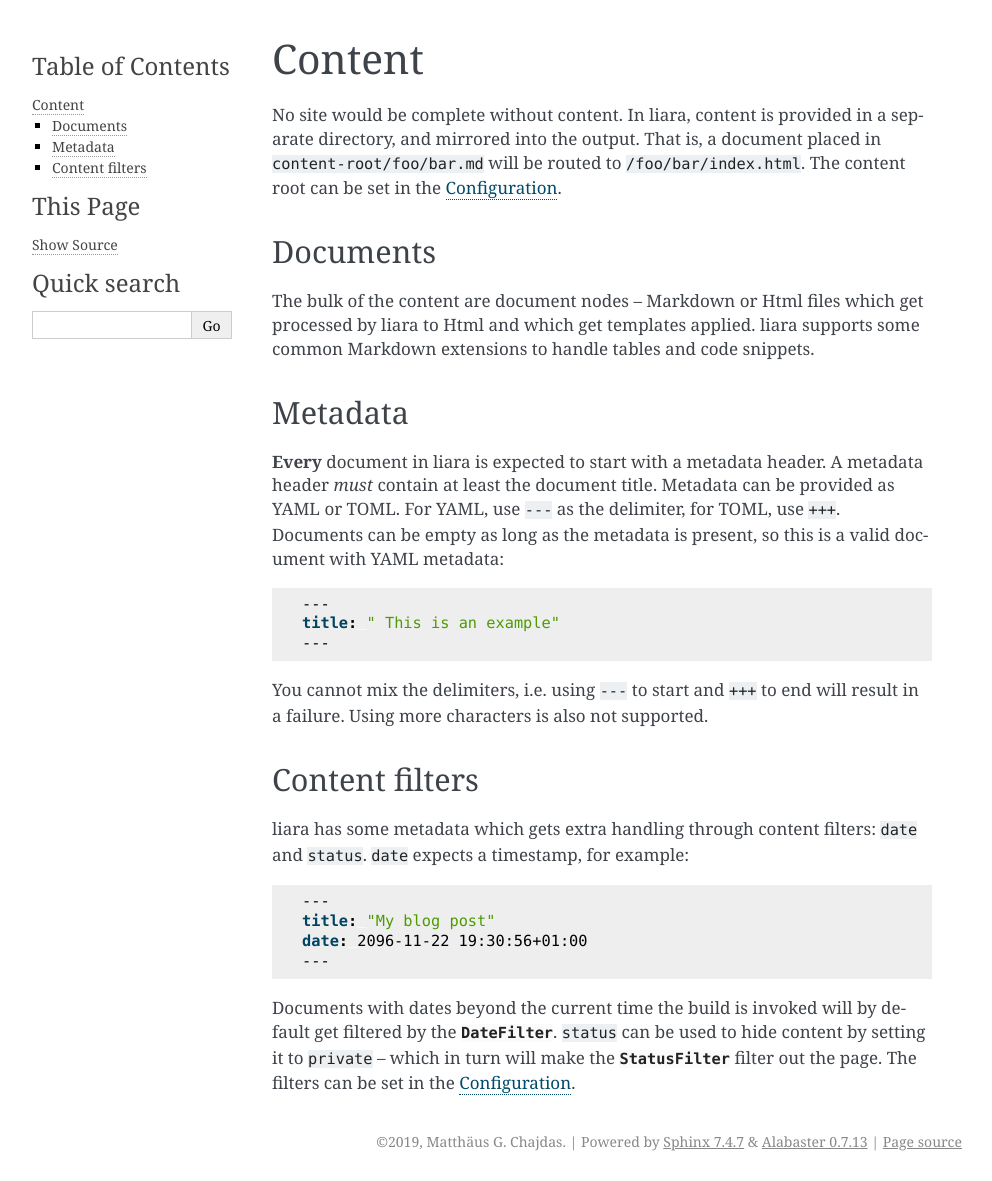
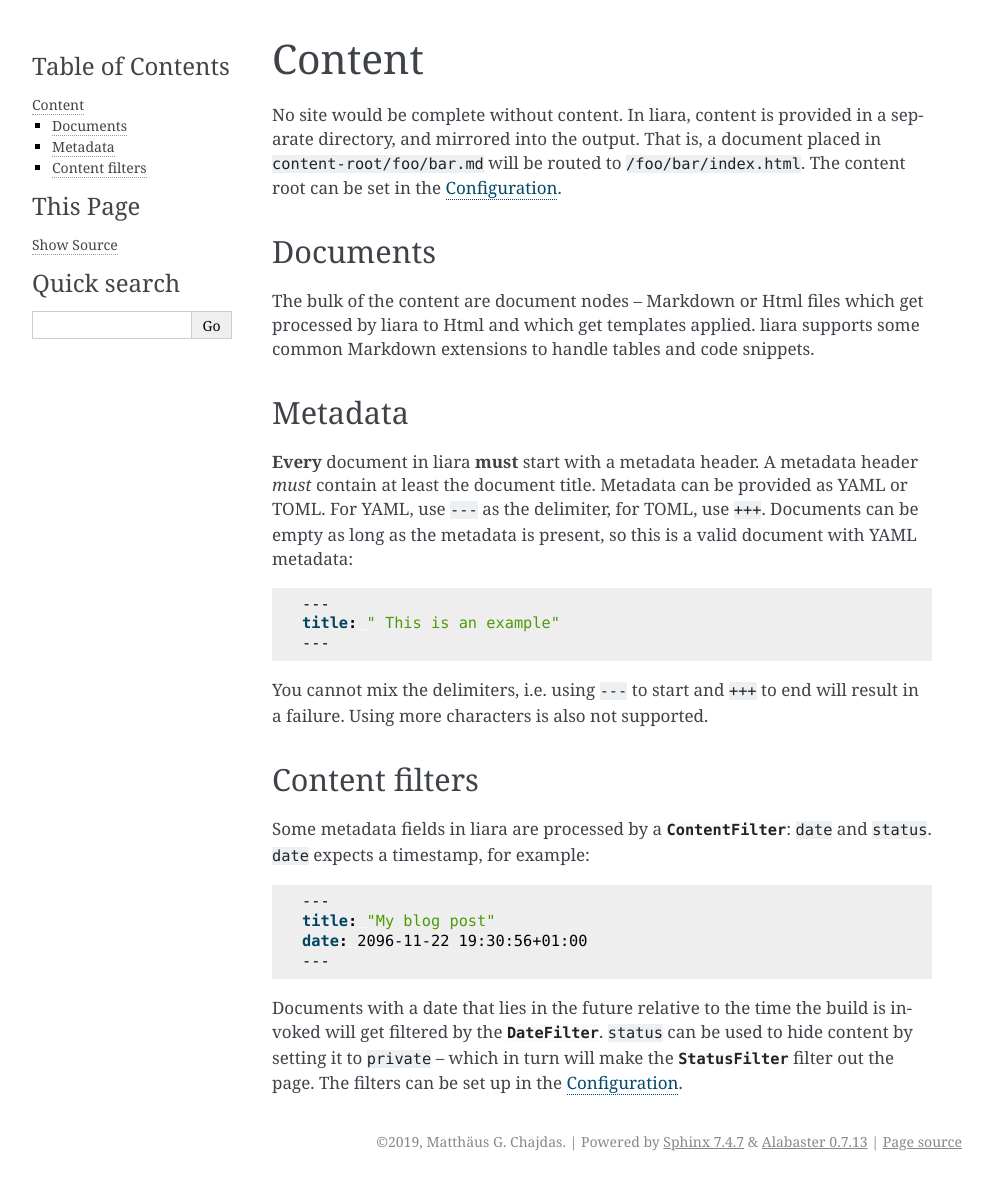
Before and after one commit to Anteru/liara, a Sphinx documentation site: the page built from docs/source/content.rst, in a window 1280 px wide. Shown: the whole page, without its empty margins (148-1140 px from the left). Built offline with Sphinx 7.4.7, drawn with Linux system fonts in a browser that asks for light colours; the version number is read from the project's files by our own code.

Commit message:
Improve documentation.

```diff
--- a/docs/source/collections.rst
+++ b/docs/source/collections.rst
@@ -25,6 +25,4 @@
 Usage
 -----
 
-Collections can be obtained from the :py:class:`~liara.site.Site` object using :py:meth:`~liara.template.SiteTemplateProxy.get_collection`. If ordered, :py:meth:`~liara.template.SiteTemplateProxy.get_next_in_collection` and :py:meth:`~liara.template.SiteTemplateProxy.get_previous_in_collection` can be used to provide next/previous links.
-
-The other use of collections are :doc:`indices`.
+Collections can be obtained from the :py:class:`~liara.site.Site` object using :py:meth:`~liara.template.SiteTemplateProxy.get_collection`. If ordered, :py:meth:`~liara.template.SiteTemplateProxy.get_next_in_collection` and :py:meth:`~liara.template.SiteTemplateProxy.get_previous_in_collection` can be used to provide next/previous links. The other use of collections are :doc:`indices`.
--- a/docs/source/content.rst
+++ b/docs/source/content.rst
@@ -11,7 +11,7 @@
 Metadata
 --------
 
-**Every** document in liara is expected to start with a metadata header. A metadata header *must* contain at least the document title. Metadata can be provided as YAML or TOML. For YAML, use ``---`` as the delimiter, for TOML, use ``+++``. Documents can be empty as long as the metadata is present, so this is a valid document with YAML metadata:
+**Every** document in liara **must** start with a metadata header. A metadata header *must* contain at least the document title. Metadata can be provided as YAML or TOML. For YAML, use ``---`` as the delimiter, for TOML, use ``+++``. Documents can be empty as long as the metadata is present, so this is a valid document with YAML metadata:
 
 .. code:: yaml
 
@@ -26,7 +26,7 @@
 
 .. _content-filters:
 
-liara has some metadata which gets extra handling through content filters: ``date`` and ``status``. ``date`` expects a timestamp, for example:
+Some metadata fields in liara are processed by a :py:class:`~liara.site.ContentFilter`: ``date`` and ``status``. ``date`` expects a timestamp, for example:
 
 .. code:: yaml
 
@@ -35,4 +35,4 @@
    date: 2096-11-22 19:30:56+01:00
    ---
 
-Documents with dates beyond the current time the build is invoked will by default get filtered by the :py:class:`~liara.site.DateFilter`. ``status`` can be used to hide content by setting it to ``private`` -- which in turn will make the :py:class:`~liara.site.StatusFilter` filter out the page. The filters can be set in the :doc:`configuration`.
+Documents with a date that lies in the future relative to the time the build is invoked will get filtered by the :py:class:`~liara.site.DateFilter`. ``status`` can be used to hide content by setting it to ``private`` -- which in turn will make the :py:class:`~liara.site.StatusFilter` filter out the page. The filters can be set up in the :doc:`configuration`.
--- a/docs/source/metadata.rst
+++ b/docs/source/metadata.rst
@@ -10,4 +10,4 @@
 * ``language``: The language, provided as a language code of the form ``en-US``.
 * ``copyright``: The default content copyright.
 
-Metadata is used throughout liara, for instance, :any:`feeds` may use the metadata. It is available through :py:attr:`~liara.site.Site.metadata` within liara, and via :py:attr:`~liara.template.SiteTemplateProxy.metadata` to templates.
+Metadata is used throughout liara, for instance, :doc:`feeds` may use the metadata. It is available through :py:attr:`~liara.site.Site.metadata` within liara, and via :py:attr:`~liara.template.SiteTemplateProxy.metadata` to templates.
--- a/docs/source/templates.rst
+++ b/docs/source/templates.rst
@@ -9,7 +9,7 @@
 Templates are defined using a template definition, which must contain at least two fields:
 
 * ``backend`` chose the template engine, the default is ``jinja2``.
-* ``paths`` provides a dictionary containing key-value pairs. The key must be a :any:`url-patterns`, the value the template file that should get applied for this pattern.
+* ``paths`` provides a dictionary containing key-value pairs. The key must be an :doc:`URL pattern <url-patterns>`, the value the template file that should get applied for this pattern.
 
 A very basic template could be defined as following:
 
```
Also changed, not shown: other parts of docs/source/metadata.rst (+1 -1 lines), 2 other files.
